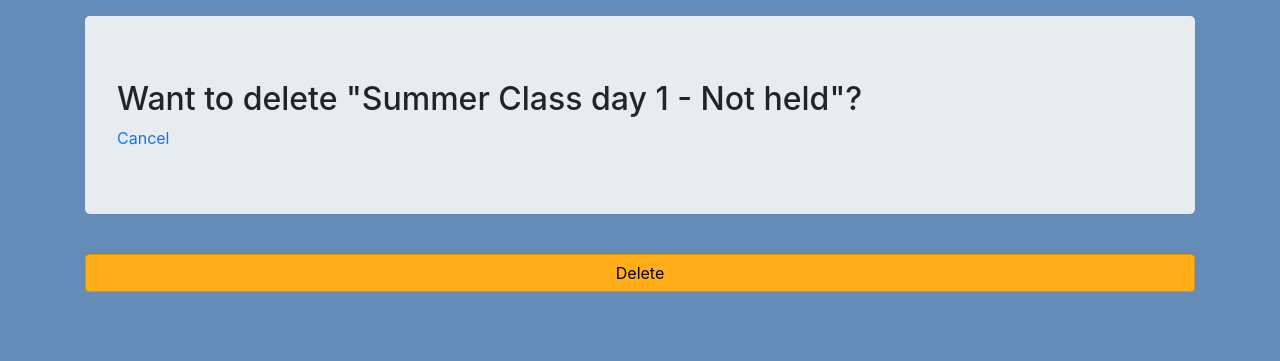
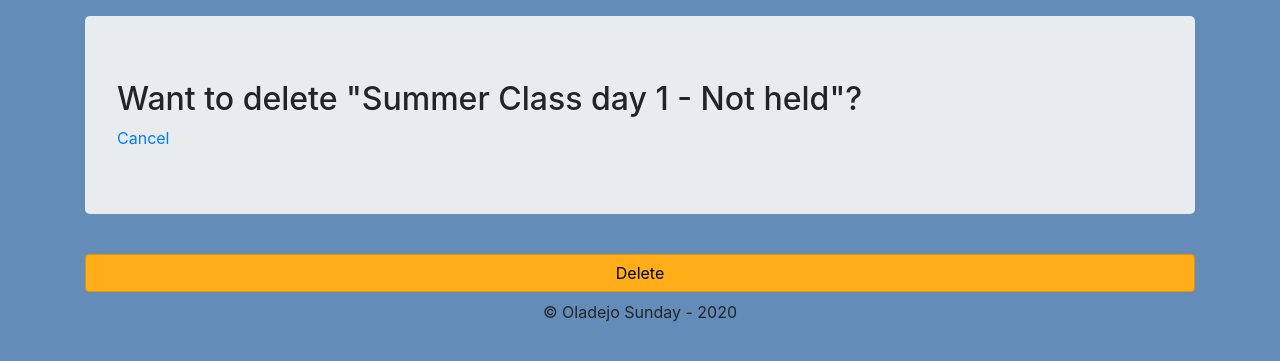
Before and after one commit to oluwasunday/todo, a Django app: page /delete/1/ in a window 1280 px wide. Shown: the top 361 px of the page. Run offline with Django 3.2, Linux system fonts and the light colour scheme; data comes from the database, SQL or seed files in the repository; some libraries are stand-ins or nearby versions.

Commit message:
Complete todo app working - with footer

```diff
--- a/tasks/templates/tasks/base.html
+++ b/tasks/templates/tasks/base.html
@@ -16,5 +16,9 @@
 
 		{% endblock %}
 	</div>
+
+	<div class="footer">
+		<p class="text-center">&copy; Oladejo Sunday - 2020</p>
+	</div>
 </body>
 </html>
```
